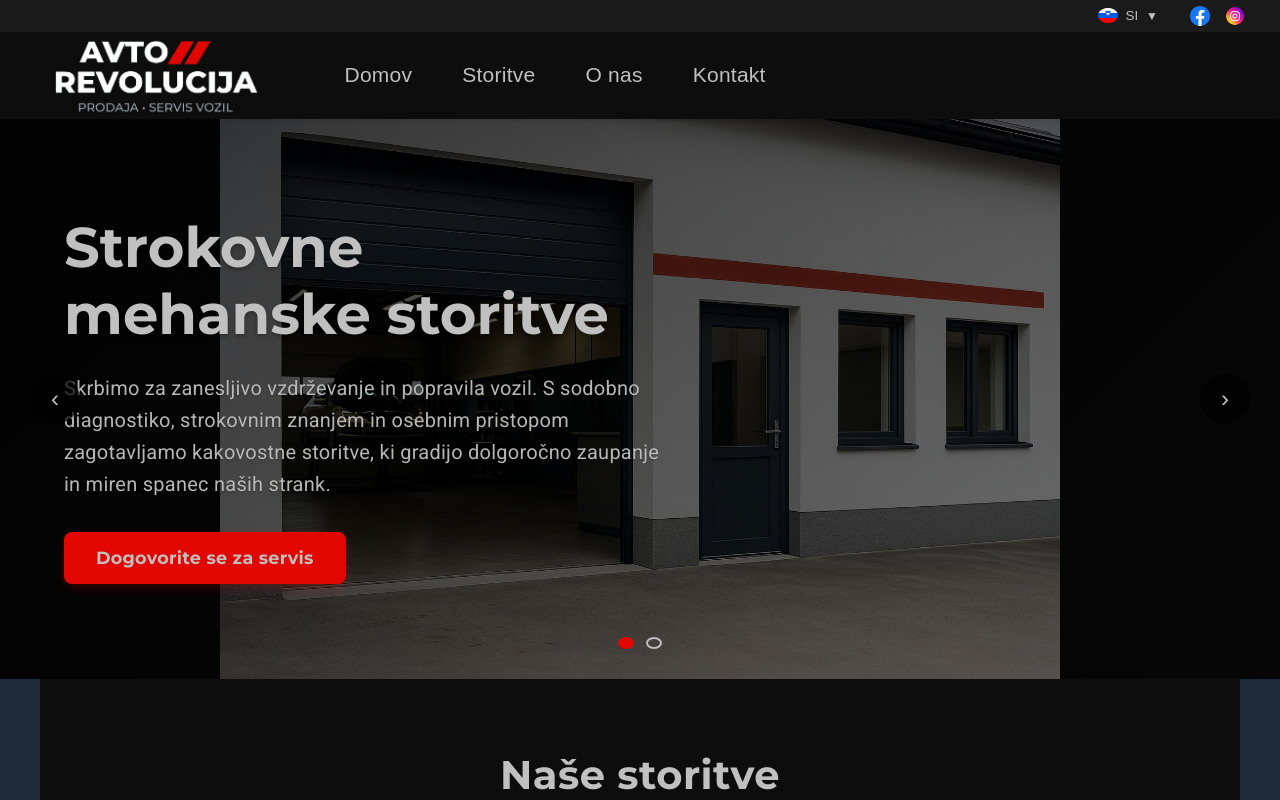
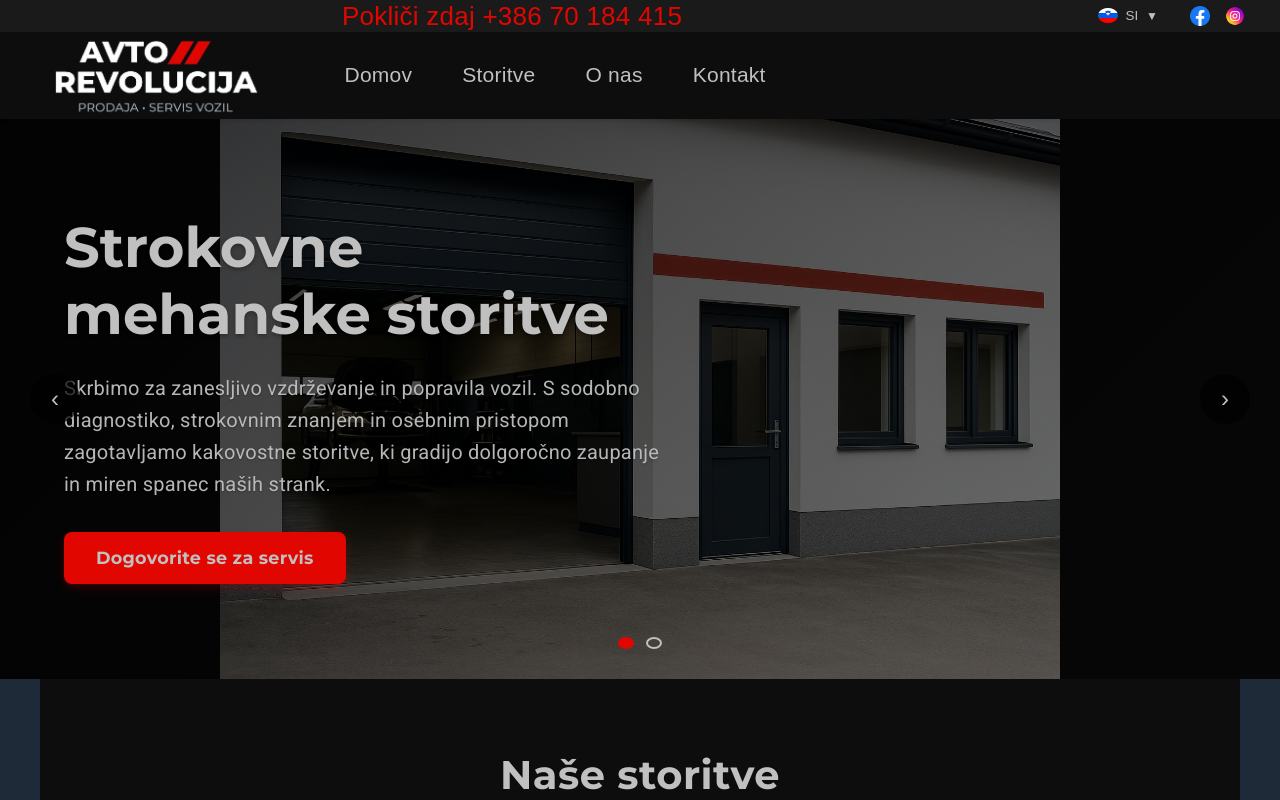
Before and after one commit to ickobombata/car-service, an Angular app in the folder frontend/car-service-frontend/: page / in a window 1280 px wide. Shown: the top 800 px of the page. Built offline with nearby package versions, Linux system fonts and the light colour scheme.

Commit message:
add promo banner

```diff
--- a/frontend/car-service-frontend/src/app/header-thin/header-thin.component.css
+++ b/frontend/car-service-frontend/src/app/header-thin/header-thin.component.css
@@ -7,6 +7,16 @@
   align-items: center;
   position: relative;
   z-index: 1100; /* Higher than the main navbar (1000) */
+}
+
+.promo-text {
+  position: absolute;
+  left: 40%;
+  transform: translateX(-50%);
+  color: #E10600; /* Red */
+  font-family: 'Roboto Regular', sans-serif;
+  font-size: 26px;
+  white-space: nowrap;
 }
 
 .social-icons a {
--- a/frontend/car-service-frontend/src/app/header-thin/header-thin.component.html
+++ b/frontend/car-service-frontend/src/app/header-thin/header-thin.component.html
@@ -1,4 +1,5 @@
 <div class="header-thin">
+  <div class="promo-text">{{ 'PROMO.OIL_CHANGE' | translate }}</div>
   <div class="language-switcher">
     <button class="language-button" (click)="toggleDropdown()">
       <img src="assets/{{ getDisplayLanguage(currentLang) === 'en' ? 'british-flag.png' : 'slovenian-flag.png' }}" alt="{{ getDisplayLanguage(currentLang) === 'en' ? ('LANG.ENGLISH_FLAG_ALT' | translate) : ('LANG.SLOVENIAN_FLAG_ALT' | translate) }}" class="flag-icon">
--- a/frontend/car-service-frontend/src/assets/i18n/en-US.json
+++ b/frontend/car-service-frontend/src/assets/i18n/en-US.json
@@ -243,5 +243,6 @@
   "LANG.ENGLISH_FLAG_ALT": "English Flag",
   "LANG.SLOVENIAN_FLAG_ALT": "Slovenian Flag",
   "LANG.ENGLISH_CODE": "EN",
-  "LANG.SLOVENIAN_CODE": "SI"
+  "LANG.SLOVENIAN_CODE": "SI",
+  "PROMO.OIL_CHANGE": "Call now 070-184-415"
 }
--- a/frontend/car-service-frontend/src/assets/i18n/si-SI.json
+++ b/frontend/car-service-frontend/src/assets/i18n/si-SI.json
@@ -243,5 +243,6 @@
   "LANG.ENGLISH_FLAG_ALT": "Angleška zastava",
   "LANG.SLOVENIAN_FLAG_ALT": "Slovenska zastava",
   "LANG.ENGLISH_CODE": "EN",
-  "LANG.SLOVENIAN_CODE": "SI"
+  "LANG.SLOVENIAN_CODE": "SI",
+  "PROMO.OIL_CHANGE": "Pokliči zdaj +386 70 184 415"
 }
```
